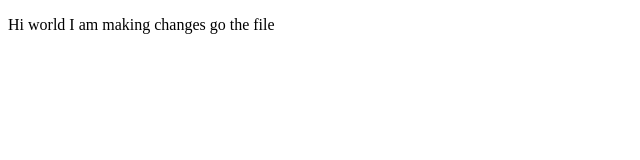
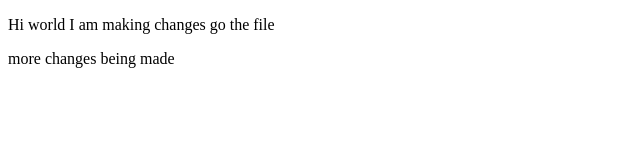
Before and after one commit to kenallangriffin/Kensgitfolder, a plain HTML site: page index.html in a window 1280 px wide. Shown: the whole page, without its empty margins (0-640 px from the left). Drawn offline with Linux system fonts and the light colour scheme.

Commit message:
making more changes

```diff
--- a/index.html
+++ b/index.html
@@ -11,5 +11,11 @@
 
     I am making changes go the file
 </p>
+
+
+<footer>
+more changes being made
+
+</footer>
 </body>
 </html>
```
